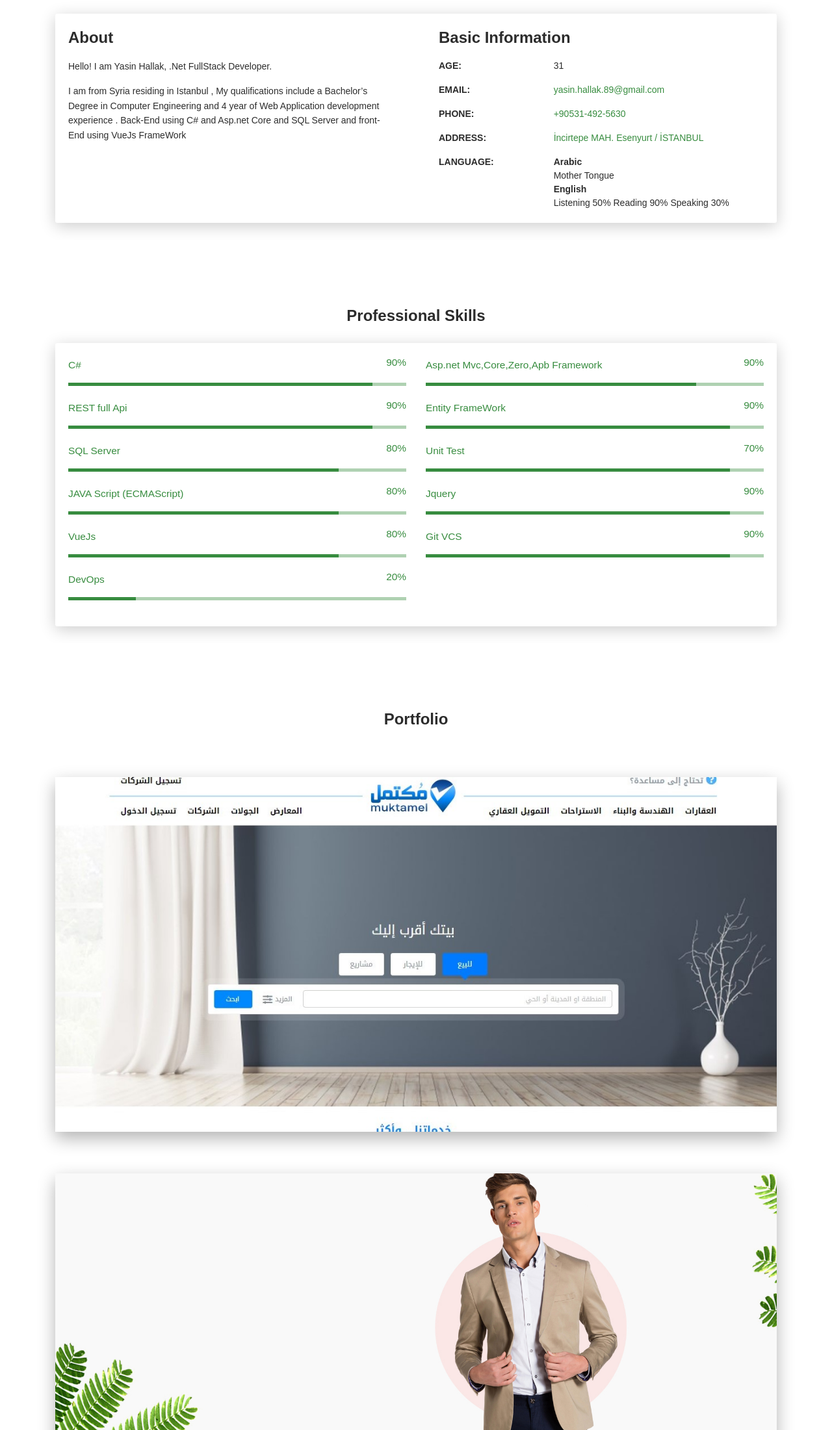
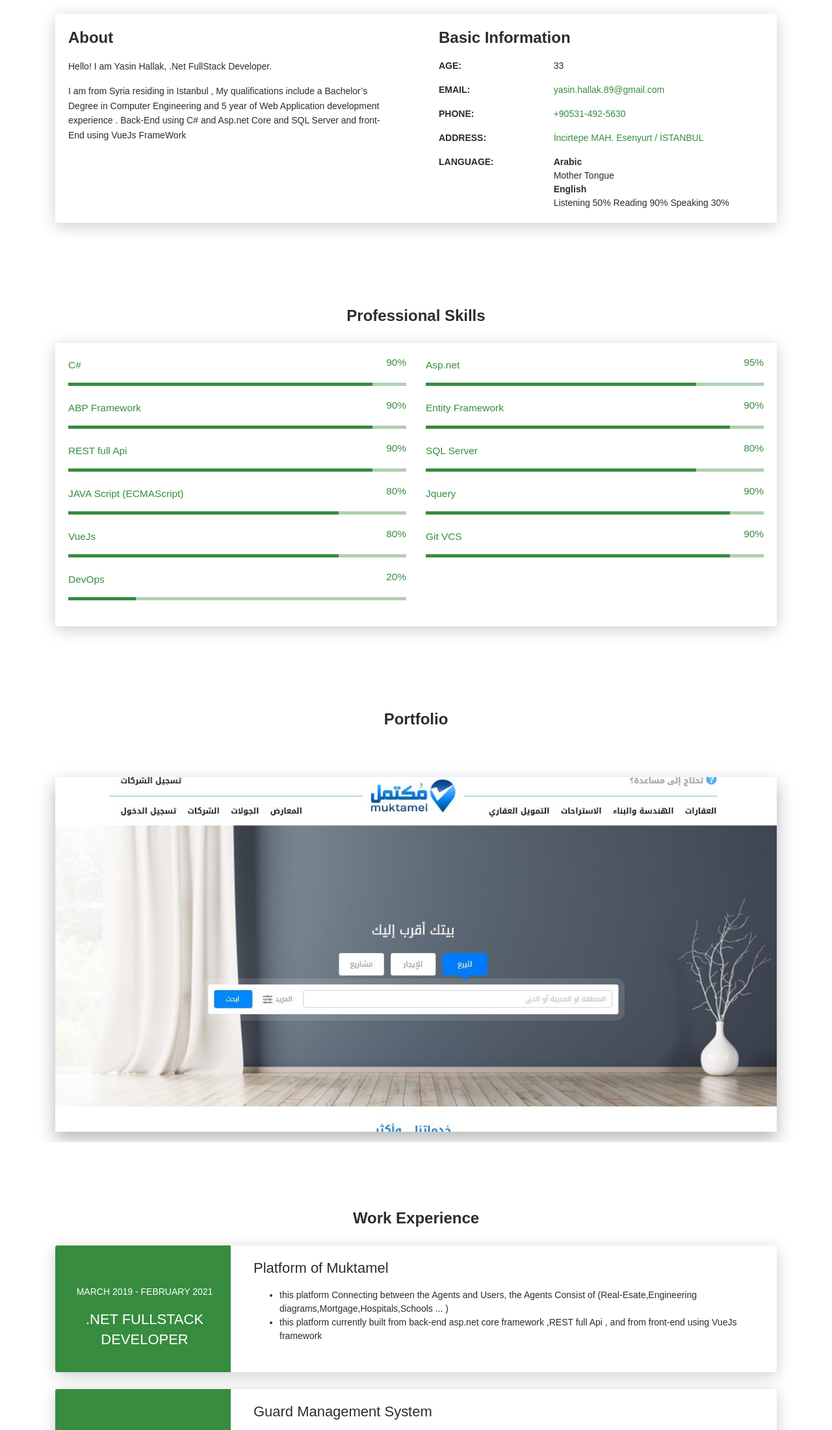
Before and after one commit to yasinhallak/MyResume, a plain HTML site: page index.html in a window 1280 px wide. Shown: the part 599-2800 px from the top of the page at 65% size. Drawn offline with Linux system fonts and the light colour scheme.

Commit message:
update 4/4/2023

```diff
--- a/index.html
+++ b/index.html
@@ -6,7 +6,7 @@
   <meta http-equiv="X-UA-Compatible" content="IE=edge">
   <meta name="viewport" content="width=device-width, initial-scale=1">
   <title>Yasin's CV</title>
-  <meta name="description" content=".NET DEVELOPER WITH 4 YEAR  EXPERIENCE" />
+  <meta name="description" content=".NET DEVELOPER WITH 5 YEAR  EXPERIENCE" />
   <link href="https://fonts.googleapis.com/css?family=Montserrat:400,700,200" rel="stylesheet">
   <link href="https://maxcdn.bootstrapcdn.com/font-awesome/latest/css/font-awesome.min.css" rel="stylesheet">
   <link href="css/aos.css" rel="stylesheet">
@@ -140,7 +140,7 @@
                   <div class="h4 mt-0 title">About</div>
                   <p>Hello! I am Yasin Hallak, .Net FullStack Developer.</p>
                   <p>I am from Syria residing in Istanbul ,
-                    My qualifications include a Bachelor’s Degree in Computer Engineering and 4 year of Web Application
+                    My qualifications include a Bachelor’s Degree in Computer Engineering and 5 year of Web Application
                     development experience . Back-End using C# and Asp.net Core
                     and SQL Server and front-End using VueJs FrameWork
 
@@ -151,7 +151,7 @@
                   <div class="h4 mt-0 title">Basic Information</div>
                   <div class="row">
                     <div class="col-sm-4"><strong class="text-uppercase">Age:</strong></div>
-                    <div class="col-sm-8">31</div>
+                    <div class="col-sm-8">33</div>
                   </div>
                   <div class="row mt-3">
                     <div class="col-sm-4"><strong class="text-uppercase">Email:</strong></div>
@@ -193,11 +193,32 @@
                   </div>
                 </div>
                 <div class="col-md-6">
-                  <div class="progress-container progress-primary"><span class="progress-badge">Asp.net Mvc,Core,Zero,Apb Framework</span>
+                  <div class="progress-container progress-primary"><span class="progress-badge">Asp.net</span>
                     <div class="progress">
                       <div class="progress-bar progress-bar-primary" data-aos="progress-full" data-aos-offset="10"
                         data-aos-duration="2000" role="progressbar" aria-valuenow="60" aria-valuemin="0"
-                        aria-valuemax="100" style="width: 80%;"></div><span class="progress-value">90%</span>
+                        aria-valuemax="100" style="width: 80%;"></div><span class="progress-value">95%</span>
+                    </div>
+                  </div>
+                </div>
+              </div>
+              <div class="row">
+                <div class="col-md-6">
+                  <div class="progress-container progress-primary"><span class="progress-badge">ABP Framework</span>
+                    <div class="progress">
+                      <div class="progress-bar progress-bar-primary" data-aos="progress-full" data-aos-offset="10"
+                        data-aos-duration="2000" role="progressbar" aria-valuenow="60" aria-valuemin="0"
+                        aria-valuemax="100" style="width: 90%;"></div><span class="progress-value">90%</span>
+                    </div>
+                  </div>
+                </div>
+                <div class="col-md-6">
+                  <div class="progress-container progress-primary"><span class="progress-badge">Entity Framework
+                      </span>
+                    <div class="progress">
+                      <div class="progress-bar progress-bar-primary" data-aos="progress-full" data-aos-offset="10"
+                        data-aos-duration="2000" role="progressbar" aria-valuenow="60" aria-valuemin="0"
+                        aria-valuemax="100" style="width: 90%;"></div><span class="progress-value">90%</span>
                     </div>
                   </div>
                 </div>
@@ -213,32 +234,11 @@
                   </div>
                 </div>
                 <div class="col-md-6">
-                  <div class="progress-container progress-primary"><span class="progress-badge">Entity FrameWork
-                      </span>
-                    <div class="progress">
-                      <div class="progress-bar progress-bar-primary" data-aos="progress-full" data-aos-offset="10"
-                        data-aos-duration="2000" role="progressbar" aria-valuenow="60" aria-valuemin="0"
-                        aria-valuemax="100" style="width: 90%;"></div><span class="progress-value">90%</span>
-                    </div>
-                  </div>
-                </div>
-              </div>
-              <div class="row">
-                <div class="col-md-6">
                   <div class="progress-container progress-primary"><span class="progress-badge">SQL Server</span>
                     <div class="progress">
                       <div class="progress-bar progress-bar-primary" data-aos="progress-full" data-aos-offset="10"
                         data-aos-duration="2000" role="progressbar" aria-valuenow="60" aria-valuemin="0"
                         aria-valuemax="100" style="width: 80%;"></div><span class="progress-value">80%</span>
-                    </div>
-                  </div>
-                </div>
-                <div class="col-md-6">
-                  <div class="progress-container progress-primary"><span class="progress-badge">Unit Test</span>
-                    <div class="progress">
-                      <div class="progress-bar progress-bar-primary" data-aos="progress-full" data-aos-offset="10"
-                        data-aos-duration="2000" role="progressbar" aria-valuenow="60" aria-valuemin="0"
-                        aria-valuemax="100" style="width: 90%;"></div><span class="progress-value">70%</span>
                     </div>
                   </div>
                 </div>
@@ -330,27 +330,6 @@
                     </div>
                     </a>
 
-                  </div>
-                </div>
-              </div>
-            </div>
-          </div>
-
-          <div class="tab-content gallery mt-5">
-            <div class="tab-pane active" id="ios-development">
-              <div class="ml-auto mr-auto">
-                <div class="row">
-                  <div class="col-md-12">
-                    <a href="https://leenexport.com" target="_blank">
-                      <div  class="cc-porfolio-image img-raised" >
-                        <figure class="cc-effect"><img src="images/leenexport.jpg" alt="Image"/>
-                          <figcaption>
-                            <div class="h4">Leen Export Ecommerce</div>
-                            <p>Web App</p>
-                          </figcaption>
-                        </figure>
-                      </div>
-                    </a>
                   </div>
                 </div>
               </div>
```
